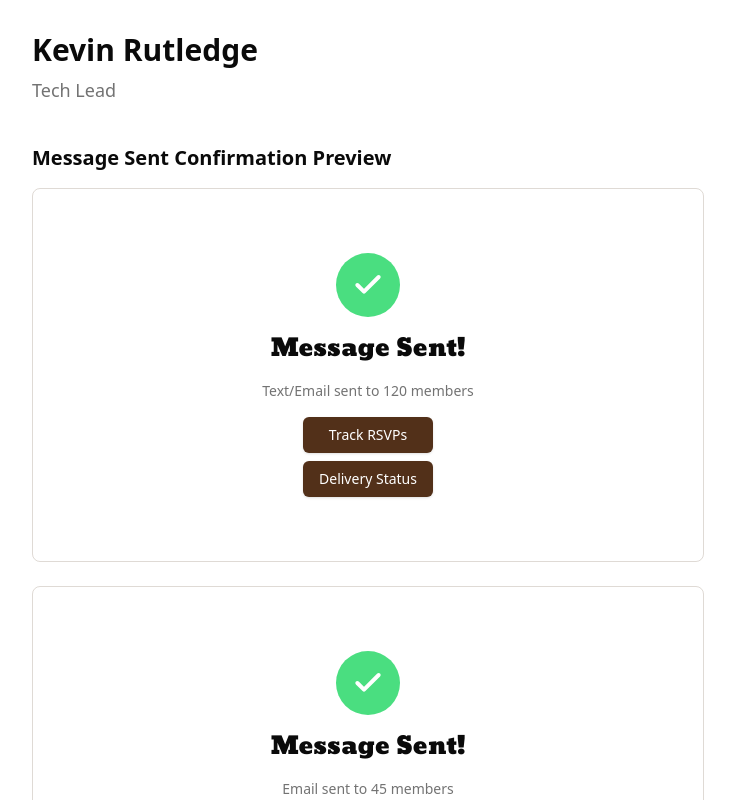
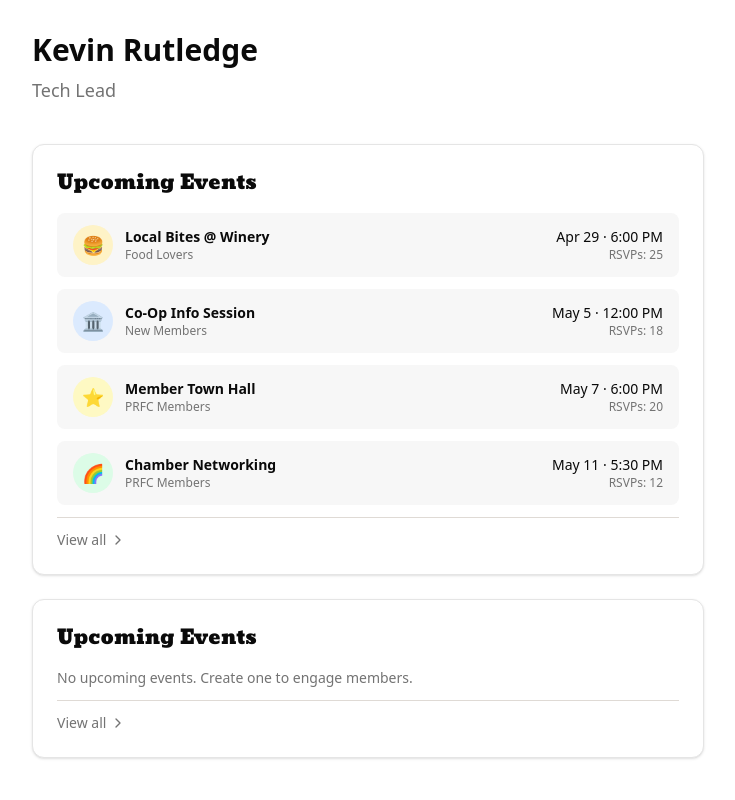
Before and after one commit to PasoFoodCoop/prfc-outreach, a Next.js app: page /team/rutledge in a window 1280 px wide. Shown: the top 800 px of the page, without its empty margins (272-1007 px from the left). Built offline with nearby package versions, Linux system fonts and the light colour scheme.

Commit message:
feat: add upcoming events card component (#176)

```diff
--- a/src/app/team/rutledge/rutledge-content.tsx
+++ b/src/app/team/rutledge/rutledge-content.tsx
@@ -1,6 +1,6 @@
 "use client";
 
-import { MessageSentConfirmation } from "@/components/messages/message-sent-confirmation";
+import { UpcomingEventsCard } from "@/components/dashboard/upcoming-events-card";
 
 export function RutledgeContent() {
   return (
@@ -8,28 +8,44 @@ export function RutledgeContent() {
       <div className="mx-auto max-w-2xl">
         <h1 className="text-3xl font-bold text-foreground">Kevin Rutledge</h1>
         <p className="mt-2 text-lg text-muted-foreground">Tech Lead</p>
-        <div className="mt-10">
-          <h2 className="text-xl font-semibold">Message Sent Confirmation Preview</h2>
-          <div className="mt-4 space-y-6">
-            <MessageSentConfirmation
-              recipientCount={120}
-              channels={{ email: true, sms: true }}
-              onTrackRsvps={() => console.log("Track RSVPs")}
-              onDeliveryStatus={() => console.log("Delivery Status")}
-            />
-            <MessageSentConfirmation
-              recipientCount={45}
-              channels={{ email: true, sms: false }}
-              onTrackRsvps={() => console.log("Track RSVPs")}
-              onDeliveryStatus={() => console.log("Delivery Status")}
-            />
-            <MessageSentConfirmation
-              recipientCount={30}
-              channels={{ email: false, sms: true }}
-              onTrackRsvps={() => console.log("Track RSVPs")}
-              onDeliveryStatus={() => console.log("Delivery Status")}
-            />
-          </div>
+        <div className="mt-10 space-y-6">
+          <UpcomingEventsCard
+            events={[
+              {
+                id: 1,
+                title: "Local Bites @ Winery",
+                startDate: new Date("2026-04-30T01:00:00Z"),
+                eventType: "social",
+                groupName: "Food Lovers",
+                rsvpCount: 25,
+              },
+              {
+                id: 2,
+                title: "Co-Op Info Session",
+                startDate: new Date("2026-05-05T19:00:00Z"),
+                eventType: "networking",
+                groupName: "New Members",
+                rsvpCount: 18,
+              },
+              {
+                id: 3,
+                title: "Member Town Hall",
+                startDate: new Date("2026-05-08T01:00:00Z"),
+                eventType: "meeting",
+                groupName: "PRFC Members",
+                rsvpCount: 20,
+              },
+              {
+                id: 4,
+                title: "Chamber Networking",
+                startDate: new Date("2026-05-12T00:30:00Z"),
+                eventType: "volunteer",
+                groupName: "PRFC Members",
+                rsvpCount: 12,
+              },
+            ]}
+          />
+          <UpcomingEventsCard events={[]} />
         </div>
       </div>
     </div>
--- /dev/null
+++ b/src/components/dashboard/upcoming-events-card.tsx
@@ -0,0 +1,72 @@
+import Link from "next/link";
+import { ChevronRight } from "lucide-react";
+import { Card, CardContent } from "@/components/ui/card";
+import { coopFormatTimed } from "@/utils/time";
+import type { EventType } from "@/generated/prisma/client";
+
+interface UpcomingEventsCardProps {
+  events: Array<{
+    id: number;
+    title: string;
+    startDate: Date;
+    eventType: EventType;
+    groupName: string | null;
+    rsvpCount: number;
+  }>;
+}
+
+const EVENT_EMOJI: Record<EventType, string> = {
+  social: "\u{1F354}",
+  networking: "\u{1F3DB}\u{FE0F}",
+  volunteer: "\u{1F308}",
+  meeting: "\u{2B50}",
+};
+
+const EVENT_BG: Record<EventType, string> = {
+  social: "bg-amber-100",
+  networking: "bg-blue-100",
+  volunteer: "bg-green-100",
+  meeting: "bg-yellow-100",
+};
+
+export function UpcomingEventsCard({ events }: UpcomingEventsCardProps) {
+  return (
+    <Card className="flex flex-col">
+      <CardContent className="flex flex-1 flex-col pt-6">
+        <h2 className="font-angkor text-xl">Upcoming Events</h2>
+        <div className="mt-4 flex-1 space-y-3">
+          {events.length === 0 ? (
+            <p className="text-sm text-muted-foreground">No upcoming events. Create one to engage members.</p>
+          ) : (
+            events.map((event) => (
+              <div key={event.id} className="flex items-center gap-3 rounded-lg bg-paso-grey px-4 py-3">
+                <div
+                  className={`flex h-10 w-10 shrink-0 items-center justify-center rounded-full ${EVENT_BG[event.eventType]}`}
+                >
+                  <span className="text-lg">{EVENT_EMOJI[event.eventType]}</span>
+                </div>
+                <div className="min-w-0 flex-1">
+                  <p className="truncate text-sm font-semibold">{event.title}</p>
+                  {event.groupName && <p className="truncate text-xs text-muted-foreground">{event.groupName}</p>}
+                </div>
+                <div className="shrink-0 text-right">
+                  <p className="text-sm">
+                    {coopFormatTimed(event.startDate, "MMM d")} &middot; {coopFormatTimed(event.startDate, "h:mm a")}
+                  </p>
+                  <p className="text-xs text-muted-foreground">RSVPs: {event.rsvpCount}</p>
+                </div>
+              </div>
+            ))
+          )}
+        </div>
+        <hr className="mt-3 border-prfc-border/30" />
+        <Link
+          href="/events"
+          className="mt-3 flex items-center gap-1 text-sm text-muted-foreground hover:text-foreground"
+        >
+          View all <ChevronRight className="h-4 w-4" />
+        </Link>
+      </CardContent>
+    </Card>
+  );
+}
```
